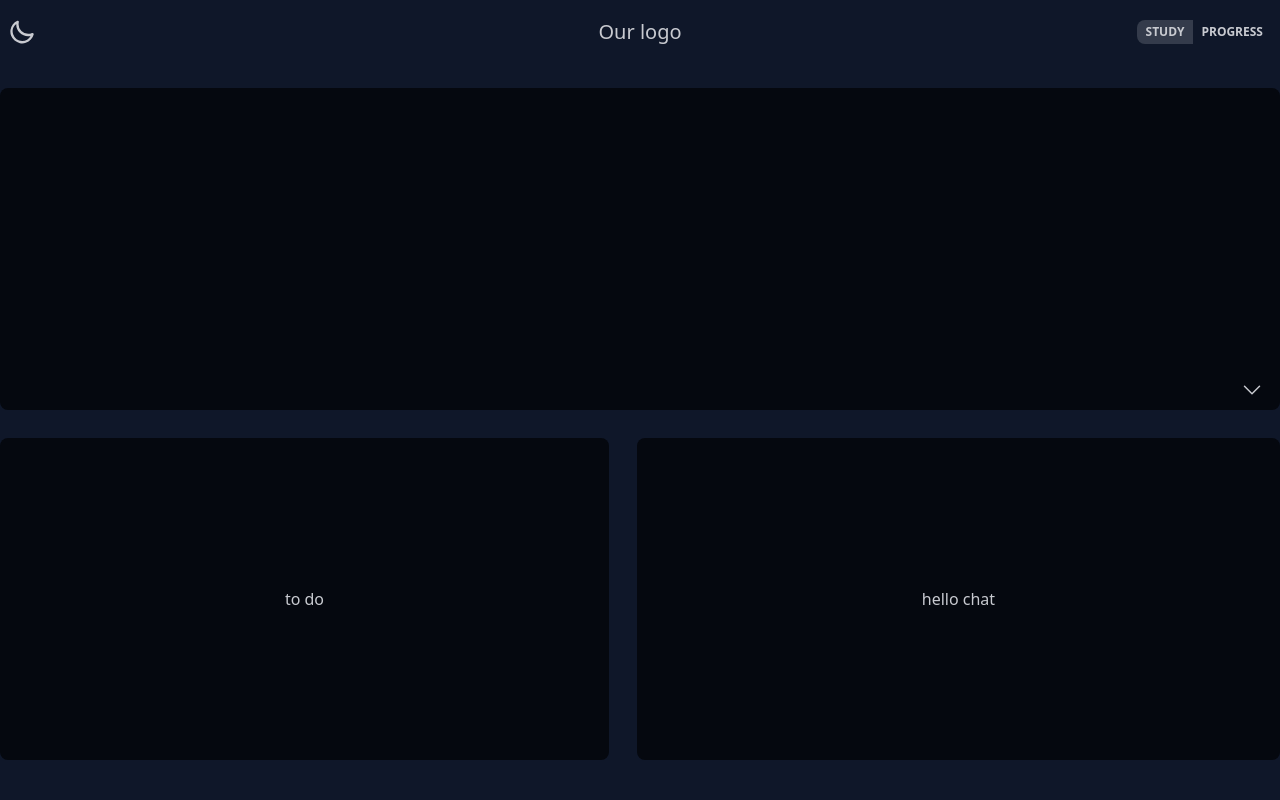
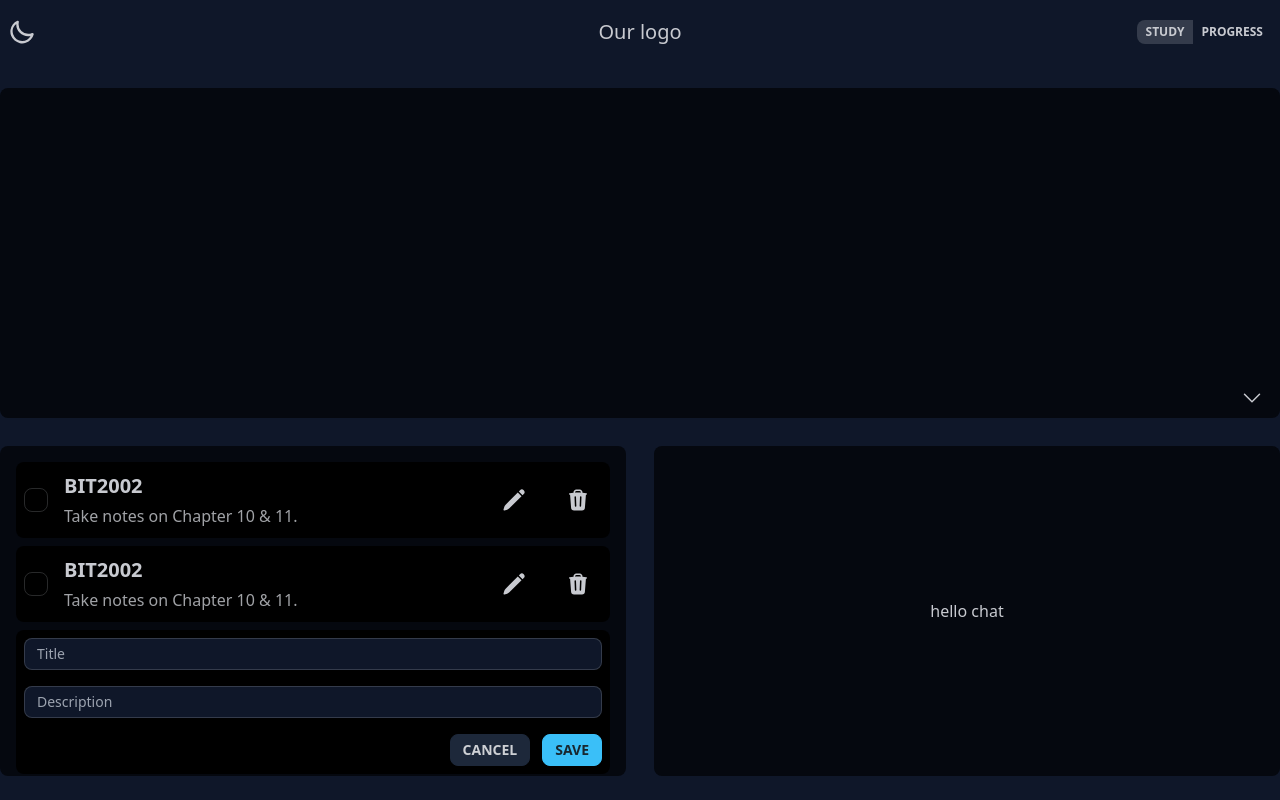
Before and after one commit to etretf/pomodoro-app, a React (Vite) app in the folder pomodoro-react/: page /study in a window 1280 px wide. Built offline with nearby package versions, Linux system fonts and the light colour scheme.

Commit message:
worked on ui for to-do component

```diff
--- a/pomodoro-react/src/App.css
+++ b/pomodoro-react/src/App.css
@@ -19,7 +19,7 @@ body {
 }
 
 .grid-container {
-    @apply grid grid-rows-2 container gap-7 py-6 max-h-fit;
+    @apply grid grid-rows-2 grid-cols-2 container gap-7 py-6 max-h-fit;
     grid-template-rows: 1fr 1fr;
     transition: grid-template-rows 0.25s;
     min-height: 90%;
@@ -31,6 +31,10 @@ body {
 
 .half-w-component {
     @apply col-span-1;
+}
+
+.to-do-component {
+    @apply gap-2 justify-start overflow-auto;
 }
 
 .task-item {
@@ -53,3 +57,28 @@ body {
 .span-2 {
     grid-template-rows: 2fr 0fr;
 }
+
+.icon-btn {
+    @apply btn btn-circle btn-ghost
+}
+
+/*scroll bar*/
+/* width */
+::-webkit-scrollbar {
+   @apply w-2 ;
+}
+
+/* Track */
+::-webkit-scrollbar-track {
+    @apply bg-transparent;
+}
+
+/* Handle */
+::-webkit-scrollbar-thumb {
+    @apply bg-neutral m-12 rounded;
+}
+
+/* Handle on hover */
+::-webkit-scrollbar-thumb:hover {
+    @apply bg-neutral-focus;
+}
--- /dev/null
+++ b/pomodoro-react/src/components/Root.jsx
@@ -0,0 +1,11 @@
+import { Link, Outlet } from "react-router-dom";
+export default function Root()
+{
+    return(
+        <>
+        <Link to="/study" className="btn btn-active join-item btn-outline btn-xs">Study</Link>
+        <Link to="/progress" className="btn join-item  btn-xs btn-ghost">Progress</Link>
+        <Outlet/>
+        </>
+    )
+}
--- a/pomodoro-react/src/components/Styleguide.jsx
+++ b/pomodoro-react/src/components/Styleguide.jsx
@@ -65,8 +65,6 @@ export default function Styleguide()
                     <button className='btn btn-priamry btn-sm'>Save</button>
                     </div>
                 </form>
-
-
             </div>
             </div>
     )
--- a/pomodoro-react/src/components/ToDo.jsx
+++ b/pomodoro-react/src/components/ToDo.jsx
@@ -1,8 +1,15 @@
+import ToDoItem from "./ToDoItem"
+import ToDoItemTemplate from "./ToDoItemTemplate"
+
 export default function ToDo()
 {
     return(
-        <div className="full-w-component half-w-component">
-                <h2>to do</h2>
+        <div className="full-w-component half-w-component to-do-component">
+                <ToDoItem />
+                <ToDoItem />
+
+                <ToDoItemTemplate />
+
         </div>
     )
 }
--- /dev/null
+++ b/pomodoro-react/src/components/ToDoItem.jsx
@@ -0,0 +1,20 @@
+import { TrashIcon, PencilIcon } from '@heroicons/react/24/solid'
+
+export default function ToDoItem()
+{
+    return(
+        <div className='task-item'>
+            <input type="checkbox"  className="checkbox" />
+            <div className='prose task-item-1 '>
+                <h3 className="prose-h3 m-0">BIT2002</h3>
+                <p className="prose-small">Take notes on Chapter 10 & 11.</p>
+            </div>
+            <button className="icon-btn ">
+                <PencilIcon className=" h-6 w-6 text-white-500 " />
+            </button>
+            <button className="icon-btn">
+                <TrashIcon className=" h-6 w-6 text-white-500 " />
+            </button>
+        </div>
+    )
+}
--- /dev/null
+++ b/pomodoro-react/src/components/ToDoItemTemplate.jsx
@@ -0,0 +1,15 @@
+export default function ToDoItemTemplate()
+{
+    return(
+        <div className='task-item task-item-edit'>
+            <form className="w-full item-form">
+                    <input type="text" placeholder="Title" className="input input-bordered input-sm w-full max-w-x" />
+                    <input type="text" placeholder="Description" className="input input-bordered input-sm w-full max-w-x" />
+                    <div className='form-btn'>
+                    <button className='btn btn-sm btn-neutral'type='button'>Cancel</button>
+                    <button className='btn btn-sm btn-primary'>Save</button>
+                    </div>
+                </form>
+        </div>
+    )
+}
```
